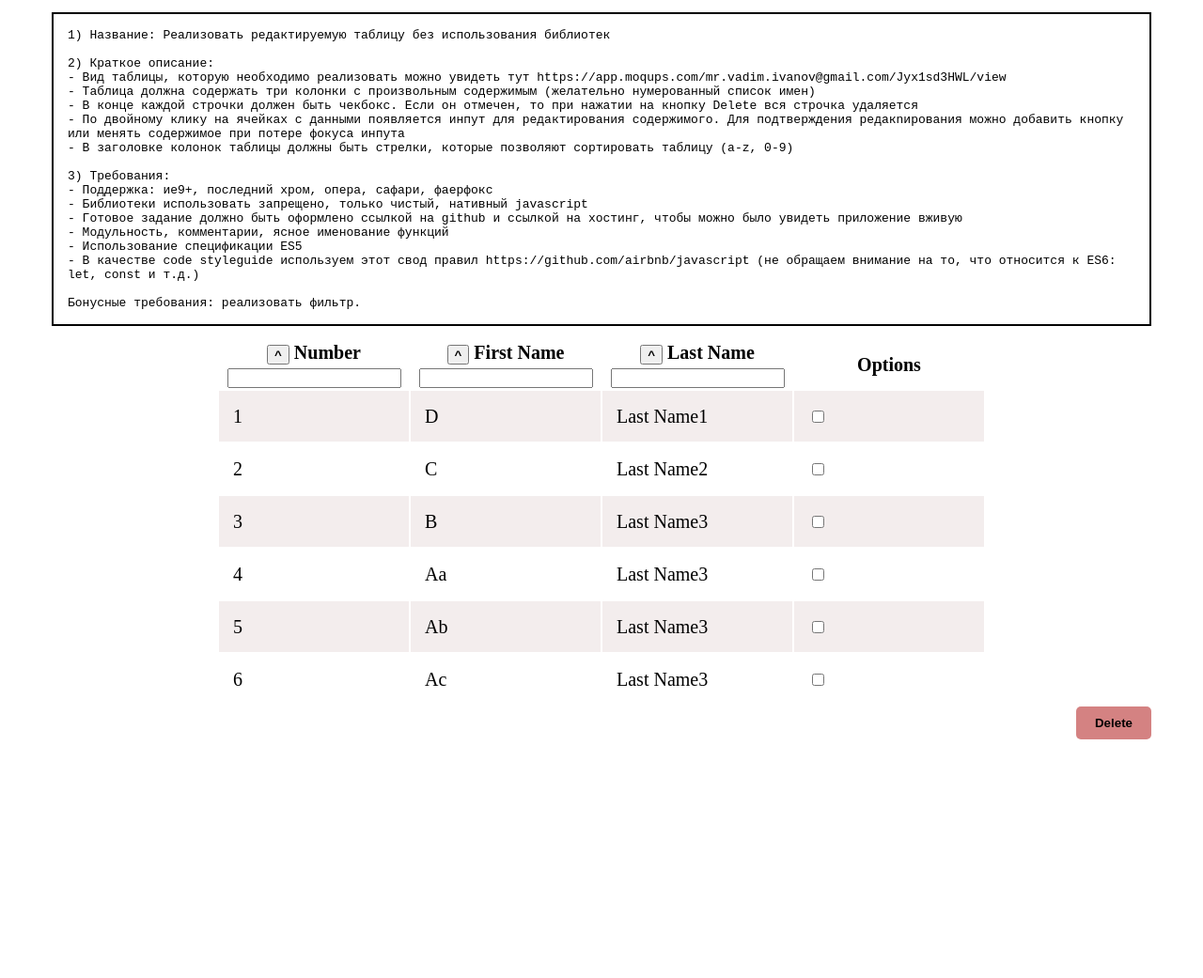
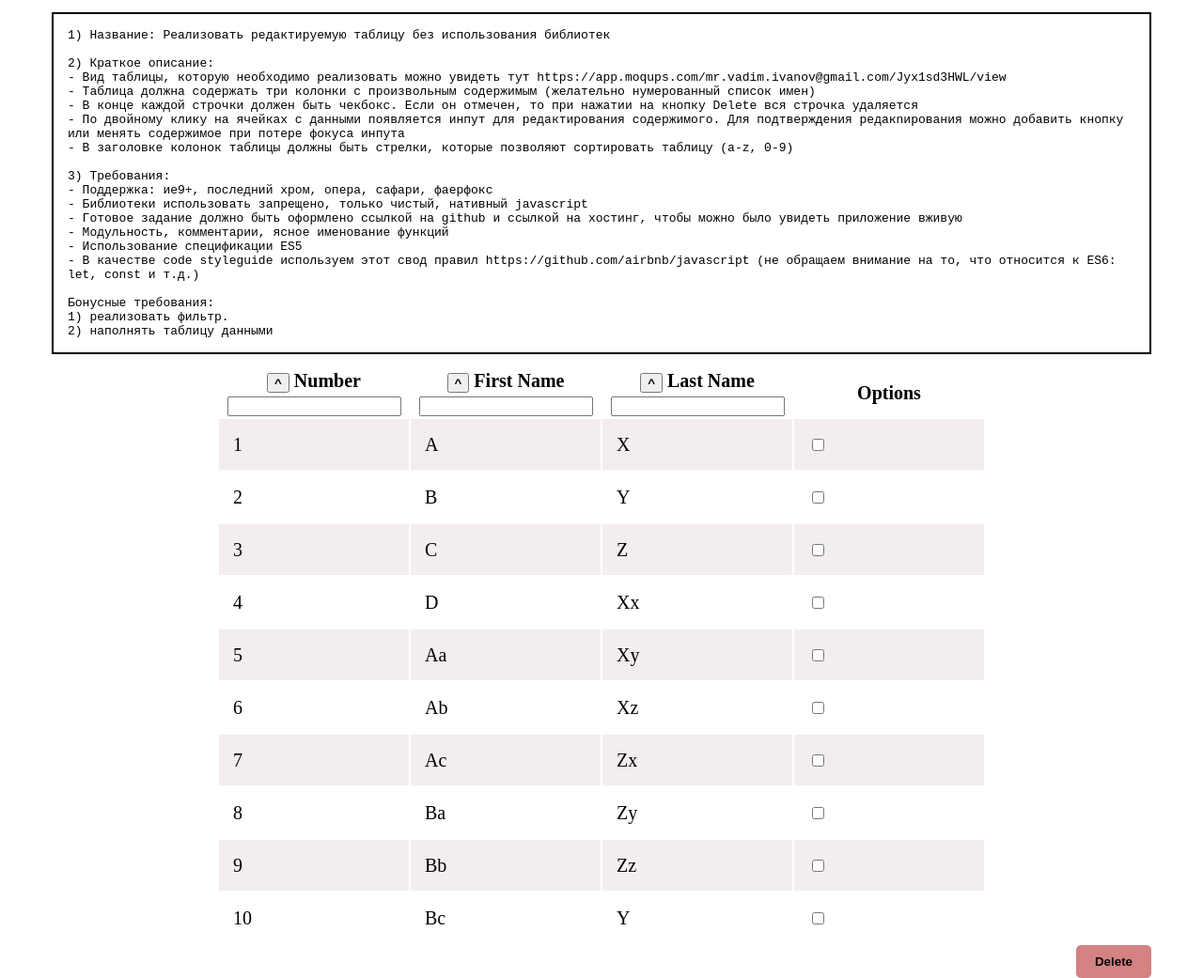
Before and after one commit to Can9UA/tablejs, a plain HTML site: page index.html in a window 1280 px wide. Shown: the whole page at 94% size. Before the commit the page ends 800 px from the top, so only its background shows below. Drawn offline with Linux system fonts and the light colour scheme.

Commit message:
1. added dynamic data for table;

```diff
--- a/index.html
+++ b/index.html
@@ -27,7 +27,9 @@
       - Использование спецификации ES5
       - В качестве code styleguide используем этот свод правил https://github.com/airbnb/javascript (не обращаем внимание на то, что относится к ES6: let, const и т.д.)
 
-      Бонусные требования: реализовать фильтр.
+      Бонусные требования:
+        1) реализовать фильтр.
+        2) наполнять таблицу данными
     </pre>
     <table>
       <thead>
@@ -39,42 +41,6 @@
         </tr>
       </thead>
       <tbody>
-        <tr>
-          <td>1</td>
-          <td>D</td>
-          <td>Last Name1</td>
-          <td><input type="checkbox" data-delete></td>
-        </tr>
-        <tr>
-          <td>2</td>
-          <td>C</td>
-          <td>Last Name2</td>
-          <td><input type="checkbox" data-delete></td>
-        </tr>
-        <tr>
-          <td>3</td>
-          <td>B</td>
-          <td>Last Name3</td>
-          <td><input type="checkbox" data-delete></td>
-        </tr>
-        <tr>
-          <td>4</td>
-          <td>Aa</td>
-          <td>Last Name3</td>
-          <td><input type="checkbox" data-delete></td>
-        </tr>
-        <tr>
-          <td>5</td>
-          <td>Ab</td>
-          <td>Last Name3</td>
-          <td><input type="checkbox" data-delete></td>
-        </tr>
-        <tr>
-          <td>6</td>
-          <td>Ac</td>
-          <td>Last Name3</td>
-          <td><input type="checkbox" data-delete></td>
-        </tr>
       </tbody>
     </table>
     <button class="btn-delete pull-right" data-delete-btn>Delete</button>
--- a/table.js
+++ b/table.js
@@ -1,10 +1,12 @@
 'use strict';
+
+var tableData = [{number: 1, firstName: 'A', lastName: 'X'},{number: 2, firstName: 'B', lastName: 'Y'},{number: 3, firstName: 'C', lastName: 'Z'},{number: 4, firstName: 'D', lastName: 'Xx'},{number: 5, firstName: 'Aa', lastName: 'Xy'},{number: 6, firstName: 'Ab', lastName: 'Xz'},{number: 7, firstName: 'Ac', lastName: 'Zx'},{number: 8, firstName: 'Ba', lastName: 'Zy'},{number: 9, firstName: 'Bb', lastName: 'Zz'},{number: 10, firstName: 'Bc', lastName: 'Y'}];
 
 var smartTable = {
   init: function (config) {
     this.config = config;
 
-    if (this.findElemens()) {
+    if (this.findElemens() && this.fillInTable()) {
       this.bindEvents();
       this.createAuxiliaryElements();
     }
@@ -15,7 +17,6 @@ var smartTable = {
     if (!this.table) {return false;}
 
     this.tbody = this.table.querySelector('tbody');
-    this.rows = Array.prototype.slice.call(this.tbody.rows);
     this.deleteBtn = document.querySelector(this.config.rowDeleteBtn);
 
     // filter
@@ -200,8 +201,8 @@ var smartTable = {
     this.input.className = 'cell-value';
   },
   changeCellValue: function(cell) {
-    var self = this,
-        setValueAndClose;
+    var self = this;
+    var setValueAndClose;
 
     setValueAndClose = function () {
       self.input.removeEventListener('blur', setValueAndClose);
@@ -220,6 +221,47 @@ var smartTable = {
     self.input.setSelectionRange(0, self.input.value.length);
 
     self.input.addEventListener('blur', setValueAndClose);
+  },
+  getTableData: function () {
+    var data;
+    var row;
+    var cell;
+    var deleteBtn;
+
+    if (typeof this.config.getDataCallback === 'function') {
+      data = this.config.getDataCallback(this);
+    }
+
+    if (!data.length) {return false;}
+
+    this.rows = [];
+
+    for (var i = 0, len = data.length; i < len; i++) {
+      row = document.createElement('tr');
+
+      for (var prop in data[i]) {
+        cell = document.createElement('td');
+        cell.innerText = data[i][prop];
+        row.appendChild(cell);
+      }
+
+      deleteBtn = document.createElement('td');
+      deleteBtn.innerHTML = '<input type="checkbox" data-delete>';
+
+      row.appendChild(deleteBtn);
+      this.rows.push(row);
+    }
+
+    return this.rows;
+  },
+  fillInTable: function () {
+    if (!this.tbody || !this.getTableData().length) {return false;}
+
+    for (var i = 0, len = this.rows.length; i < len; i++) {
+      this.tbody.appendChild(this.rows[i]);
+    }
+
+    return true;
   }
 };
 
@@ -231,5 +273,9 @@ smartTable.init({
   filter: {
     inputs: '[data-filter-value]',
     startAfter: 0
+  },
+  getDataCallback: function (ui) {
+    console.log('table api: ', ui);
+    return tableData; // lorem data
   }
 });
```
